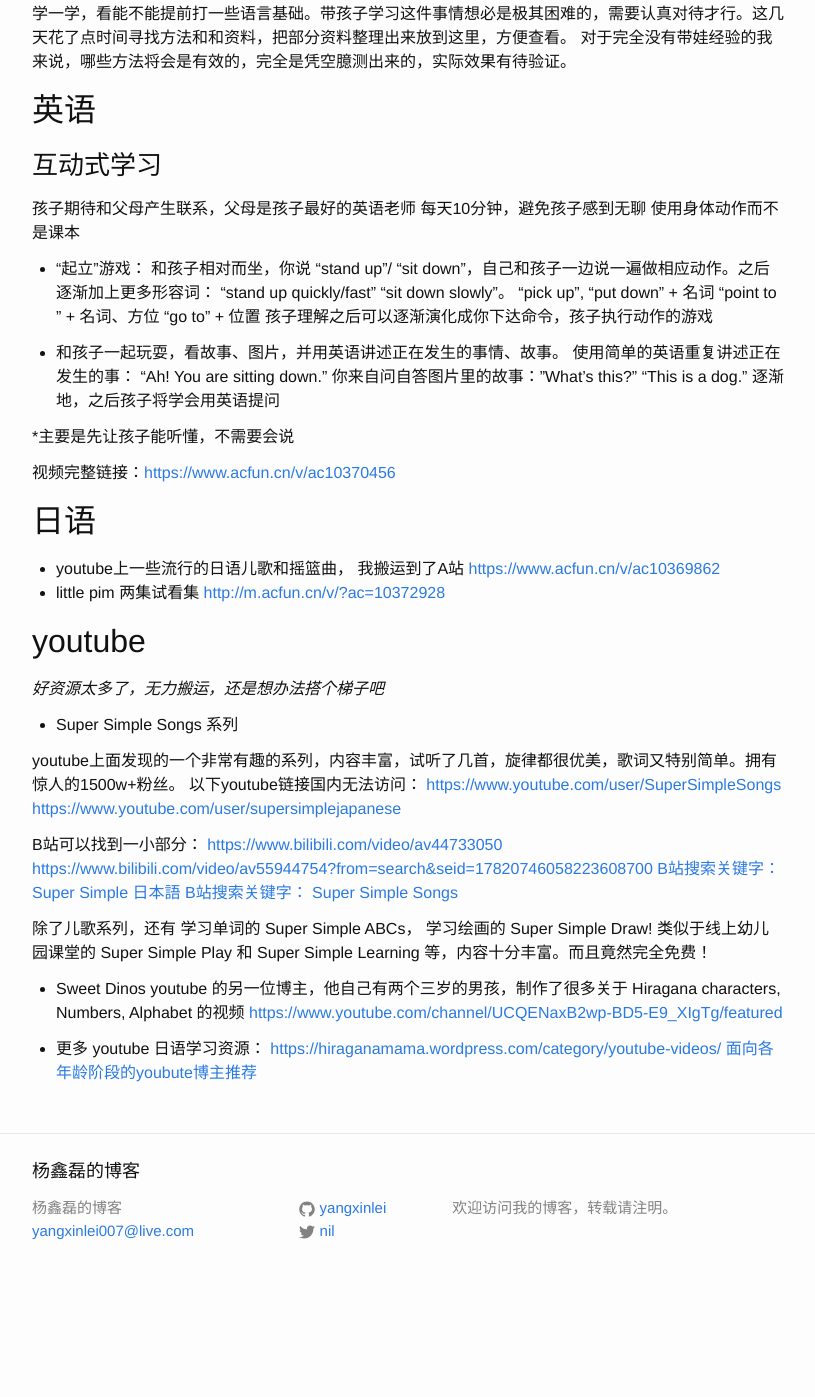
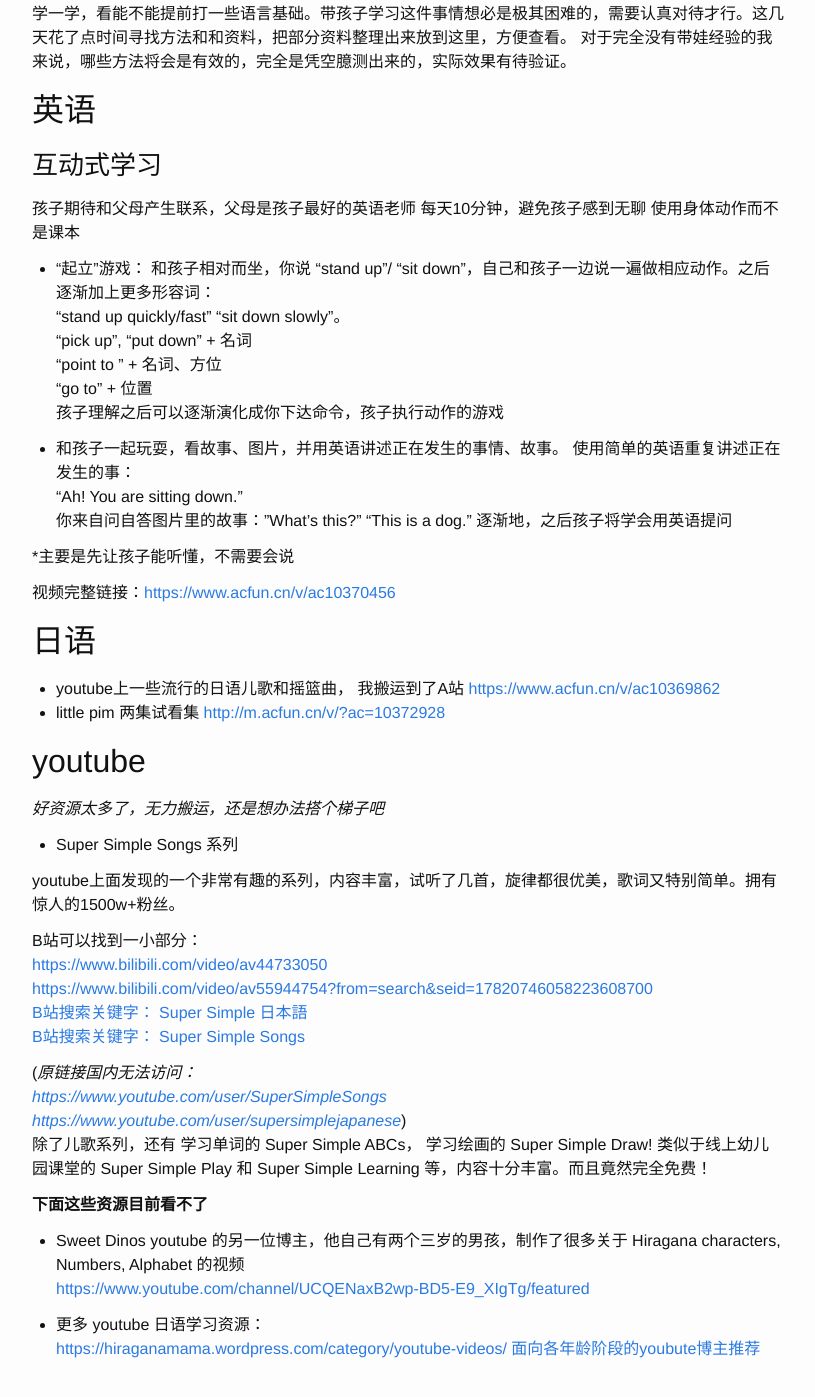
Before and after one commit to YangXinlei/yangxinlei.github.io, a Jekyll site: the page built from _posts/2019-06-30-关于父母如何带领孩子入门外语的一些资料整理.md, in a window 1280 px wide and 1400 px high, scrolled down 197 px. Shown: the top 1397 px of the window, without its empty margins (232-1047 px from the left). Built offline with Jekyll 4.4.1, drawn with Linux system fonts in a browser that asks for light colours; before the commit the page ends 1487 px from its top, so only the background shows below that.

Commit message:
Update 2019-06-30-关于父母如何带领孩子入门外语的一些资料整理.md

```diff
--- a/_posts/2019-06-30-关于父母如何带领孩子入门外语的一些资料整理.md
+++ b/_posts/2019-06-30-关于父母如何带领孩子入门外语的一些资料整理.md
@@ -15,15 +15,16 @@
 孩子期待和父母产生联系，父母是孩子最好的英语老师
 每天10分钟，避免孩子感到无聊
 使用身体动作而不是课本
-* “起立”游戏： 和孩子相对而坐，你说 “stand up”/ “sit down”，自己和孩子一边说一遍做相应动作。之后逐渐加上更多形容词： “stand up quickly/fast” “sit down slowly”。
-	“pick up”, “put down” + 名词
-	“point to ” + 名词、方位
-	“go to” + 位置
+* “起立”游戏： 和孩子相对而坐，你说 “stand up”/ “sit down”，自己和孩子一边说一遍做相应动作。之后逐渐加上更多形容词：<br />
+	“stand up quickly/fast” “sit down slowly”。<br />
+	“pick up”, “put down” + 名词 <br />
+	“point to ” + 名词、方位 <br />
+	“go to” + 位置 <br />
 孩子理解之后可以逐渐演化成你下达命令，孩子执行动作的游戏
 
 * 和孩子一起玩耍，看故事、图片，并用英语讲述正在发生的事情、故事。
-	使用简单的英语重复讲述正在发生的事：
-		“Ah! You are sitting down.”
+	使用简单的英语重复讲述正在发生的事：<br />
+		“Ah! You are sitting down.” <br />
 	你来自问自答图片里的故事：”What’s this?” “This is a dog.” 逐渐地，之后孩子将学会用英语提问
 
 *主要是先让孩子能听懂，不需要会说
@@ -42,23 +43,25 @@
 * Super Simple Songs 系列
 
 youtube上面发现的一个非常有趣的系列，内容丰富，试听了几首，旋律都很优美，歌词又特别简单。拥有惊人的1500w+粉丝。
-以下youtube链接国内无法访问：
-[https://www.youtube.com/user/SuperSimpleSongs](https://www.youtube.com/user/SuperSimpleSongs)
-[https://www.youtube.com/user/supersimplejapanese](https://www.youtube.com/user/supersimplejapanese)
 
-B站可以找到一小部分：
-[https://www.bilibili.com/video/av44733050](https://www.bilibili.com/video/av44733050)
-[https://www.bilibili.com/video/av55944754?from=search&seid=17820746058223608700](https://www.bilibili.com/video/av55944754?from=search&seid=17820746058223608700)
-[B站搜索关键字： Super Simple 日本語](http://search.bilibili.com/all?keyword=Super%20Simple%20%E6%97%A5%E6%9C%AC%E8%AA%9E)
-[B站搜索关键字： Super Simple Songs](http://search.bilibili.com/all?keyword=Super%20Simple%20songs)
+B站可以找到一小部分：<br />
+[https://www.bilibili.com/video/av44733050](https://www.bilibili.com/video/av44733050)<br />
+[https://www.bilibili.com/video/av55944754?from=search&seid=17820746058223608700](https://www.bilibili.com/video/av55944754?from=search&seid=17820746058223608700)<br />
+[B站搜索关键字： Super Simple 日本語](http://search.bilibili.com/all?keyword=Super%20Simple%20%E6%97%A5%E6%9C%AC%E8%AA%9E)<br />
+[B站搜索关键字： Super Simple Songs](http://search.bilibili.com/all?keyword=Super%20Simple%20songs)<br />
 
+(*原链接国内无法访问：<br />
+[https://www.youtube.com/user/SuperSimpleSongs](https://www.youtube.com/user/SuperSimpleSongs)<br />
+[https://www.youtube.com/user/supersimplejapanese](https://www.youtube.com/user/supersimplejapanese)*)
+<br />
 除了儿歌系列，还有 学习单词的 Super Simple ABCs， 学习绘画的 Super Simple Draw! 类似于线上幼儿园课堂的 Super Simple Play 和
 Super Simple Learning 等，内容十分丰富。而且竟然完全免费！
+
+**下面这些资源目前看不了**
 * Sweet Dinos
-youtube 的另一位博主，他自己有两个三岁的男孩，制作了很多关于 Hiragana characters, Numbers, Alphabet 的视频
+youtube 的另一位博主，他自己有两个三岁的男孩，制作了很多关于 Hiragana characters, Numbers, Alphabet 的视频<br />
 [https://www.youtube.com/channel/UCQENaxB2wp-BD5-E9_XIgTg/featured](https://www.youtube.com/channel/UCQENaxB2wp-BD5-E9_XIgTg/featured)
 
-
-* 更多 youtube 日语学习资源：
+* 更多 youtube 日语学习资源：<br />
 [https://hiraganamama.wordpress.com/category/youtube-videos/](https://hiraganamama.wordpress.com/category/youtube-videos/)
 [面向各年龄阶段的youbute博主推荐](https://hiraganamama.wordpress.com/2016/02/24/best-online-japanese-educational-videos-for-kids/)
```
